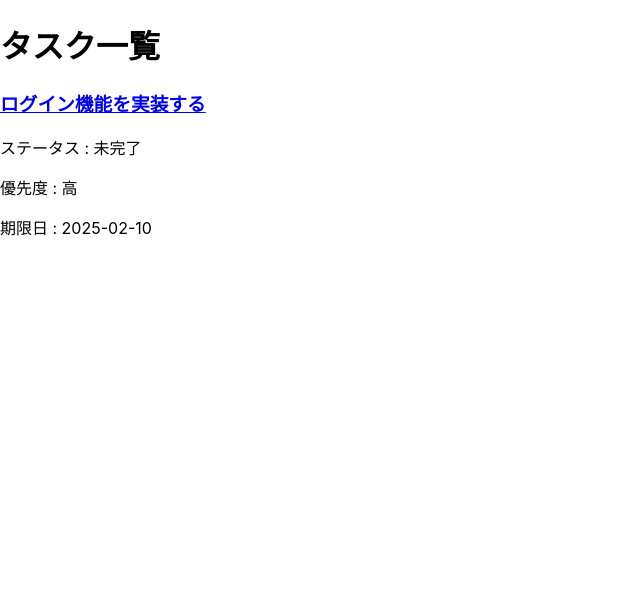
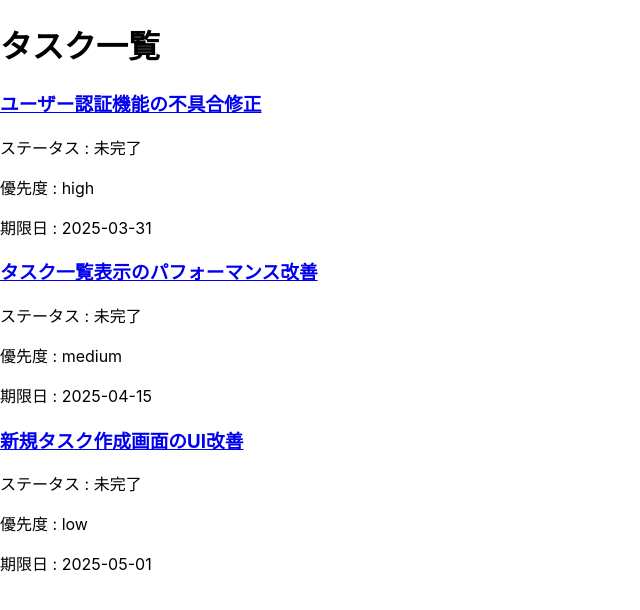
Before and after one commit to kentach/Runteq-Nextjs-Task-App, a Next.js app: page /tasks in a window 1280 px wide. Shown: the top 610 px of the page, without its empty margins (0-640 px from the left). Built offline with nearby package versions, Linux system fonts and the light colour scheme.

Commit message:
add/TaskListContainer & TaskCard

```diff
--- a/app/features/tasks/Containers/TaskListContainer.tsx
+++ b/app/features/tasks/Containers/TaskListContainer.tsx
@@ -1,16 +1,28 @@
-import Link from "next/link";
+"use client";
+
+import { useEffect, useState } from "react";
+import { getTasks } from "../hooks/getTasks";
+import type { Task } from "@/app/types/task";
+import TaskCard from "../components/TaskCard";
 
 export default function TaskListContainer() {
+  const [tasks, setTasks] = useState<Task[]>([]);
+
+  useEffect(() => {
+    const fetchTasks = async () => {
+      const fetchedTasks = await getTasks();
+      setTasks(fetchedTasks);
+    };
+    fetchTasks();
+  }, []);
+
   return (
     <div>
       <h1>タスク一覧</h1>
       <div>
-        <Link href="#">
-          <h3>ログイン機能を実装する</h3>
-        </Link>
-        <p>ステータス : 未完了</p>
-        <p>優先度 : 高</p>
-        <p>期限日 : 2025-02-10</p>
+        {tasks.map((task) => (
+          <TaskCard key={task.id} task={task} />
+        ))}
       </div>
     </div>
   );
--- a/app/features/tasks/components/TaskCard.tsx
+++ b/app/features/tasks/components/TaskCard.tsx
@@ -0,0 +1,19 @@
+import Link from "next/link";
+import type { Task } from "@/app/types/task";
+
+type TaskCardProps = {
+  task: Task;
+};
+
+export default function TaskCard({ task }: TaskCardProps) {
+  return (
+    <div key={task.id}>
+      <Link href={`/tasks/${task.id}`}>
+        <h3>{task.title}</h3>
+      </Link>
+      <p>ステータス : {task.status ? "完了" : "未完了"}</p>
+      <p>優先度 : {task.priority}</p>
+      <p>期限日 : {task.dueDate}</p>
+    </div>
+  );
+}
```
